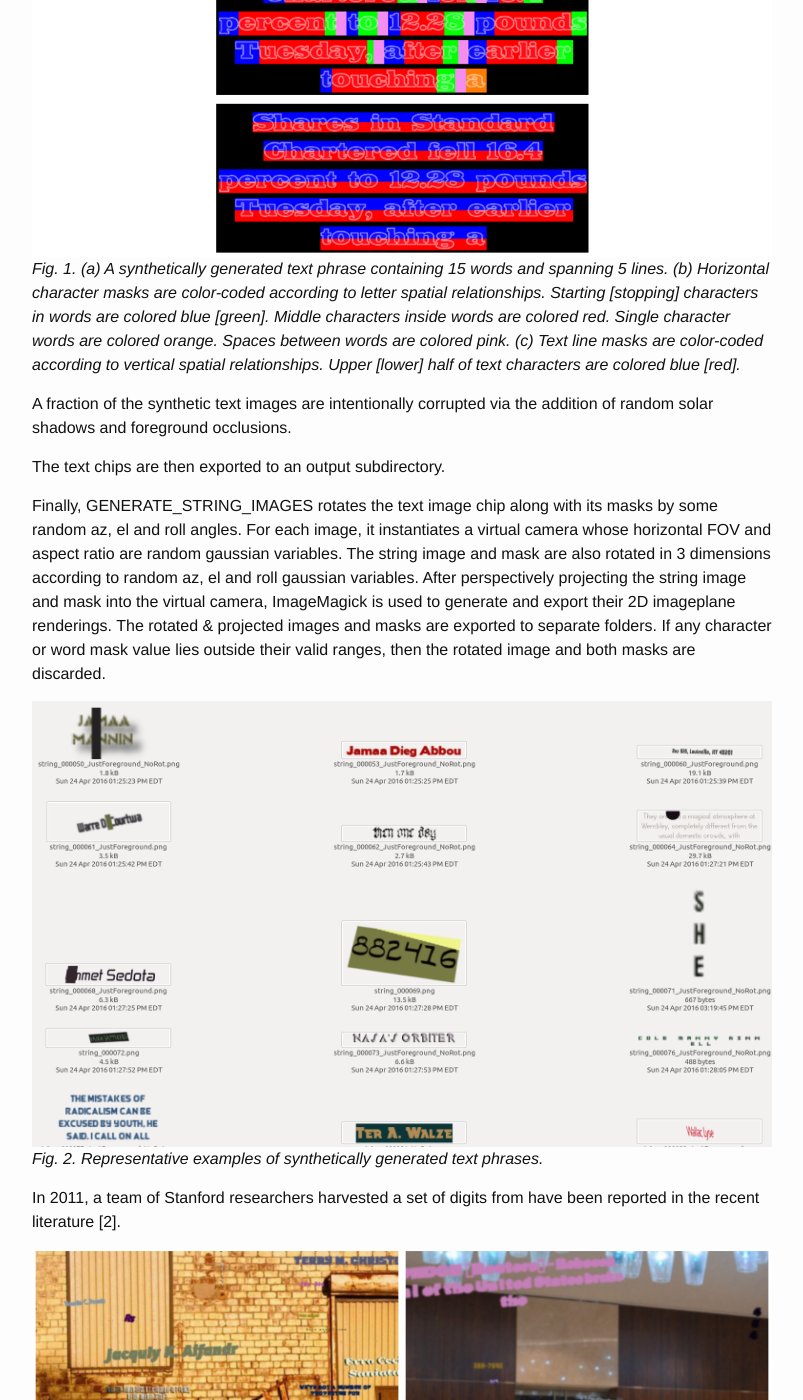
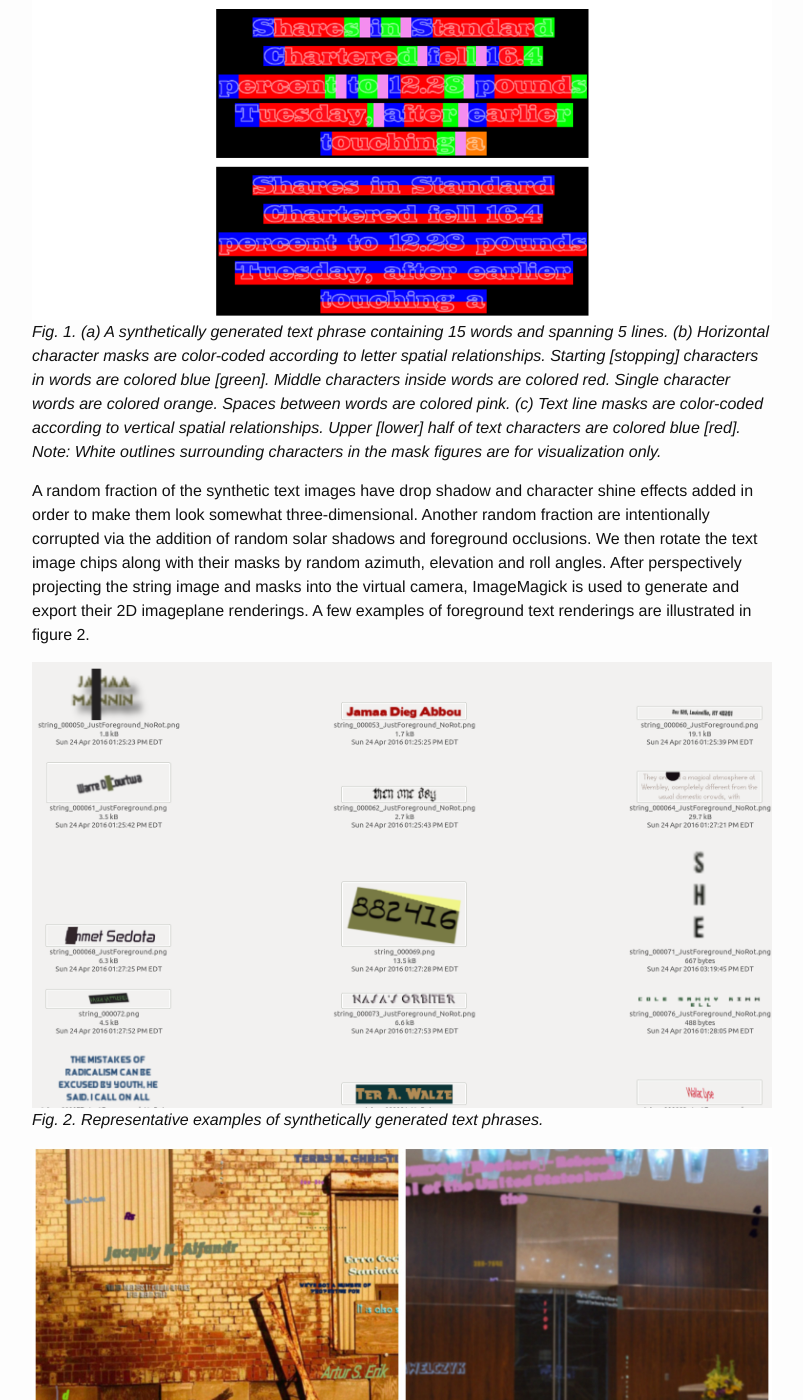
Before and after one commit to PeterCho/blog, a Jekyll site: the page built from _posts/2016-04-24-cvml.markdown, in a window 1280 px wide and 1400 px high, scrolled down 2535 px. Shown: the whole window, without its empty margins (238-1041 px from the left). Built offline with Jekyll 4.4.1, drawn with Linux system fonts in a browser that asks for light colours; some of the changed text lies outside the part shown.

Commit message:
More string gneeration info

```diff
--- a/_posts/2016-04-24-cvml.markdown
+++ b/_posts/2016-04-24-cvml.markdown
@@ -84,18 +84,22 @@
 
 Our synthetic phrase generator is based upon ImageMagick's text to image
 capabilities [ref].  The generator first randomly selects some particular
-text label from the large set of phrases along with a font.  RGB colors for
-the text foreground and possible stroke are also randomly chosen.  If an
-underbox for the text is randomly selected, its background color is
-required to be reasonably different from the text foreground's color.
-Otherwise, the foreground text is rendered against a transparent
+text label from the large set of phrases along with a font.  A small subset
+of the text labels have extra spaces inserted between each non-white
+character.  Others have carriage returns inserted after each letter in
+order to generate vertically aligned text.
+
+RGB colors for the text foreground and possible stroke are next randomly
+chosen.  If an underbox for the text is randomly selected, its background
+color is required to be reasonably different from the text foreground's
+color.  Otherwise, the foreground text is rendered against a transparent
 background.
 
-The overall width and height for the entire text phrase is next
-quasi-randomly selected so that a significant percentage of strings are
-rendered onto two or more text lines.  To good approximation, character
-height is linearly related to font pointsize.  All ImageMagick rendering
-calls are passed the text image width along with font pointsize.
+The overall width and height for the entire text phrase is quasi-randomly
+selected so that a significant percentage of strings are rendered onto two
+or more text lines.  To good approximation, character height is linearly
+related to font pointsize.  All ImageMagick rendering calls are passed the
+text image width along with font pointsize.
 
 After a text phrase is rendered, we compute reasonable estimates for all
 the rendered characters' widths.  A very wide, temporary image is virtually
@@ -123,7 +127,7 @@
 values.  The resulting mask pattern is useful for separating different
 text lines within the rendered phrase.
 
-![TextLocalization]({{ site.url }}/blog/images/text_segmentation/syntext/padded_char_word_masks.png)
+![TextLocalization]({{site.url}}/blog/images/text_segmentation/syntext/padded_char_word_masks.png)
 *Fig. 1.  (a) A synthetically generated text phrase containing 15 words and
 spanning 5 lines.  (b) Horizontal character masks are color-coded according
 to letter spatial relationships.  Starting [stopping] characters in words
@@ -131,34 +135,23 @@
 Single character words are colored orange.  Spaces between words are
 colored pink.  (c) Text line masks are color-coded according to vertical
 spatial relationships.  Upper [lower] half of text characters are colored
-blue [red].*
+blue [red].  Note: White outlines surrounding characters in the mask
+figures are for visualization only.*
 
-
-A fraction of the synthetic text images are intentionally corrupted via the
-addition of random solar shadows and foreground occlusions.
-
-
-The text chips
-are then exported to an output subdirectory.
-
-
-Finally, GENERATE_STRING_IMAGES rotates the text image chip along with its
-masks by some random az, el and roll angles.  For each image, it
-instantiates a virtual camera whose horizontal FOV and aspect ratio are
-random gaussian variables.  The string image and mask are also rotated in 3
-dimensions according to random az, el and roll gaussian variables.  After
-perspectively projecting the string image and mask into the virtual camera,
-ImageMagick is used to generate and export their 2D imageplane renderings.
-The rotated & projected images and masks are exported to separate folders.
-If any character or word mask value lies outside their valid ranges, then
-the rotated image and both masks are discarded.
-
+A random fraction of the synthetic text images have drop shadow and
+character shine effects added in order to make them look somewhat
+three-dimensional.  Another random fraction are intentionally corrupted via
+the addition of random solar shadows and foreground occlusions.  We then
+rotate the text image chips along with their masks by random azimuth,
+elevation and roll angles.  After perspectively projecting the string image
+and masks into the virtual camera, ImageMagick is used to generate and
+export their 2D imageplane renderings.  A few examples of foreground text
+renderings are illustrated in figure 2.
 
 ![TextLocalization]({{ site.url }}/blog/images/text_segmentation/syntext/synthetic_phrases.png)
 *Fig. 2.  Representative examples of synthetically generated text phrases.*
 
-In 2011, a team of Stanford researchers harvested a set of digits from
-have been reported in the recent literature [2].
+
 
 
 ![TextLocalization]({{ site.url }}/blog/images/text_segmentation/syntext/montage_composite_image_00068___composite_image_00081.jpg)
```
